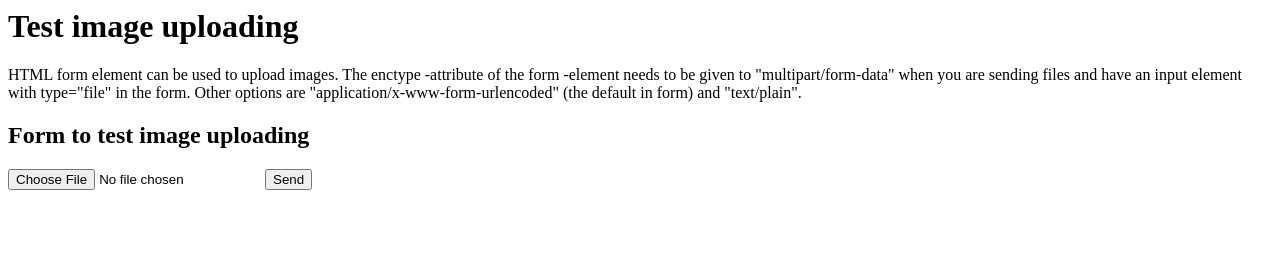
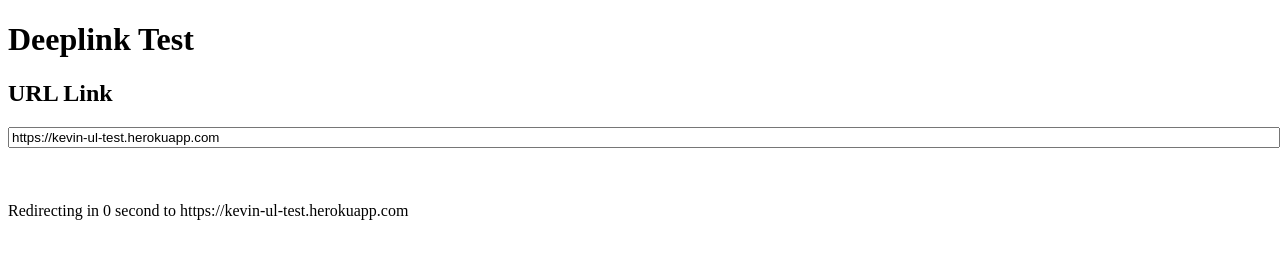
Before and after one commit to yuxhux/atb, a website: page html/index.html in a window 1280 px wide. Drawn offline with nearby package versions, Linux system fonts and the light colour scheme.

Commit message:
Update index.html

```diff
--- a/html/index.html
+++ b/html/index.html
@@ -1,15 +1,48 @@
-<html>
-    <body>
-        <h1>Test image uploading</h1>
-        <p>
-            HTML form element can be used to upload images. The enctype -attribute of the form -element needs to be given to "multipart/form-data"
-            when you are sending files and have an input element with type="file" in the form. Other options are "application/x-www-form-urlencoded" (the default in form)
-            and "text/plain".
-        </p>
-        <h2>Form to test image uploading</h2>
-        <form action="https://image-upload-html-heroku-demo.herokuapp.com/upload" method="post" enctype="multipart/form-data">
-          <input type="file" name="image">
-          <button type="submit">Send</button>
-        </form>
-    </body>
+<!DOCTYPE html>
+<html lang="en">
+<head>
+    <meta charset="UTF-8">
+    <title>Deeplink Test</title>
+</head>
+<body>
+<h1>Deeplink Test</h1>
+<h2>URL Link</h2>
+<input type="text" value="" id="deeplink-value" style="width: 100%" oninput="onValueChange()"/>
+<br/><br/><br/><br/>
+<span id="deeplink-text"></span>
+
+<a id="deeplink-url" target="_blank"></a>
+<script src="https://code.jquery.com/jquery-1.12.4.min.js" integrity="sha256-ZosEbRLbNQzLpnKIkEdrPv7lOy9C27hHQ+Xp8a4MxAQ=" crossorigin="anonymous"></script>
+<script>
+    var url = "https://kevin-ul-test.herokuapp.com"
+    var timer = 5;
+    function onValueChange(){
+        url = $("#deeplink-value").val();
+        timer = 5;
+    }
+    function setHelpText (){
+        $("#deeplink-text").html(`Redirecting in ${timer} second to ${url}`)
+    }
+    function setHrefValue (){
+        $("#deeplink-value").val(url)
+        $("#deeplink-url").attr('href', url);
+    }
+    $(function() {
+
+        setHelpText ()
+        setHrefValue()
+
+        setInterval(function (){
+            if(timer > 0){
+                timer -= 1
+                setHelpText ()
+            }   else    {
+                // $("#deeplink-url").click()
+                location.href = url
+            }
+
+        },1000)
+    });
+</script>
+</body>
 </html>
```
